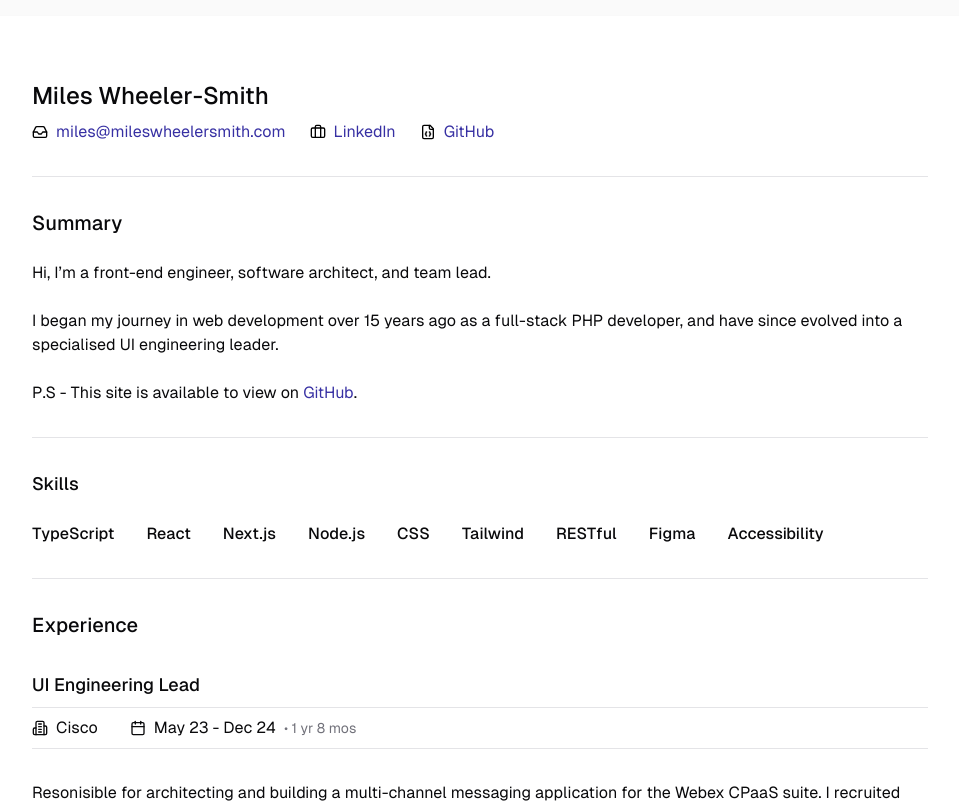
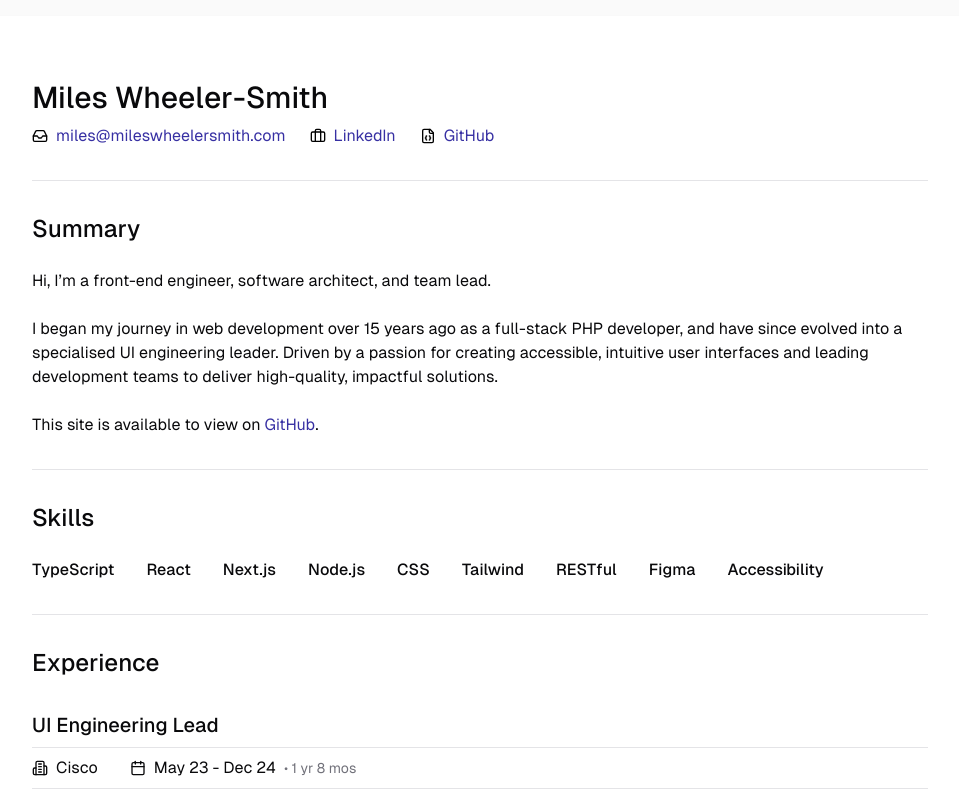
Before and after one commit to mwheelersmith/site, a Next.js app: page / in a window 1280 px wide. Shown: the top 803 px of the page, without its empty margins (160-1119 px from the left). Built offline with nearby package versions, Linux system fonts and the light colour scheme.

Commit message:
Increase font size for readability

```diff
--- a/components/experience/experience.tsx
+++ b/components/experience/experience.tsx
@@ -3,7 +3,7 @@ import { ReactNode } from "react";
 export function Experience({ children }: { children: ReactNode }) {
   return (
     <>
-      <h2 className="text-xl font-medium">Experience</h2>
+      <h2 className="text-2xl font-medium">Experience</h2>
 
       <div className="flex flex-col gap-16">{children}</div>
     </>
--- a/components/experience/title.tsx
+++ b/components/experience/title.tsx
@@ -2,7 +2,7 @@ import { ReactNode } from "react";
 
 export function ExperienceTitle({ children }: { children: ReactNode }) {
   return (
-    <h3 className="mb-2 border-b border-zinc-200 pb-2 text-lg font-medium dark:border-zinc-600">
+    <h3 className="mb-2 border-b border-zinc-200 pb-2 text-xl font-medium dark:border-zinc-600">
       {children}
     </h3>
   );
--- a/components/header.tsx
+++ b/components/header.tsx
@@ -3,7 +3,7 @@ import { Inbox, Briefcase, FileJson } from "lucide-react";
 export function Header() {
   return (
     <div className="flex flex-col gap-2 border-b border-zinc-200 pb-8 dark:border-zinc-600">
-      <h1 className="text-2xl font-medium">Miles Wheeler-Smith</h1>
+      <h1 className="text-3xl font-medium">Miles Wheeler-Smith</h1>
 
       <div className="flex flex-wrap gap-x-6 gap-y-2">
         <a
--- a/components/skills.tsx
+++ b/components/skills.tsx
@@ -1,7 +1,7 @@
 export function Skills() {
   return (
     <div className="flex flex-col gap-6 border-b border-zinc-200 pb-8 dark:border-zinc-600">
-      <h3 className="text-lg font-medium">Skills</h3>
+      <h3 className="text-2xl font-medium">Skills</h3>
 
       <ul className="flex flex-wrap gap-x-8 gap-y-4">
         <li className="font-medium">TypeScript</li>
--- a/components/summary.tsx
+++ b/components/summary.tsx
@@ -1,17 +1,19 @@
 export function Summary() {
   return (
     <div className="flex flex-col gap-6 border-b border-zinc-200 pb-8 dark:border-zinc-600">
-      <h2 className="text-xl font-medium">Summary</h2>
+      <h2 className="text-2xl font-medium">Summary</h2>
       <p>
         Hi, I&rsquo;m a front-end engineer, software architect, and team lead.
       </p>
       <p>
         I began my journey in web development over 15 years ago as a full-stack
         PHP developer, and have since evolved into a specialised UI engineering
-        leader.
+        leader. Driven by a passion for creating accessible, intuitive user
+        interfaces and leading development teams to deliver high-quality,
+        impactful solutions.
       </p>
       <p className="print:hidden">
-        P.S - This site is available to view on{" "}
+        This site is available to view on{" "}
         <a
           className="text-indigo-800 hover:underline hover:underline-offset-4 dark:text-indigo-300"
           href="https://github.com/mwheelersmith/site"
```
